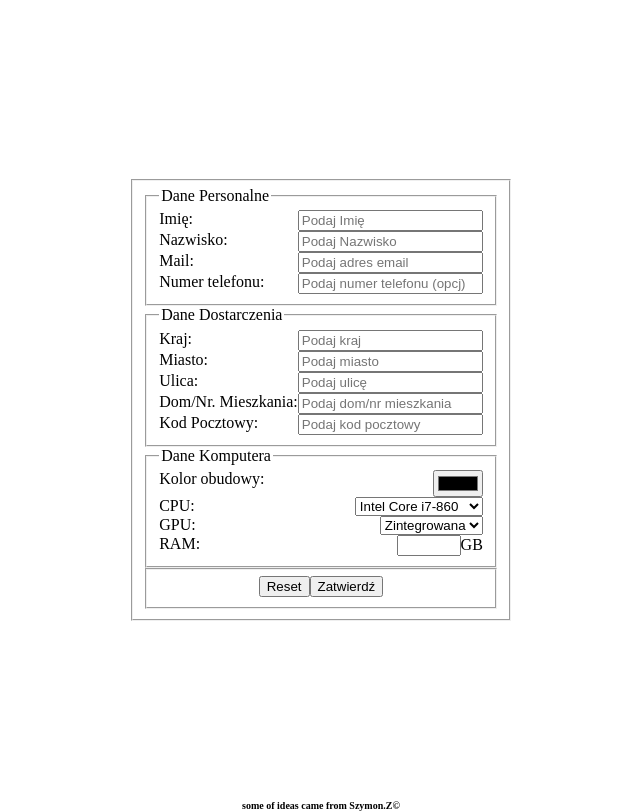
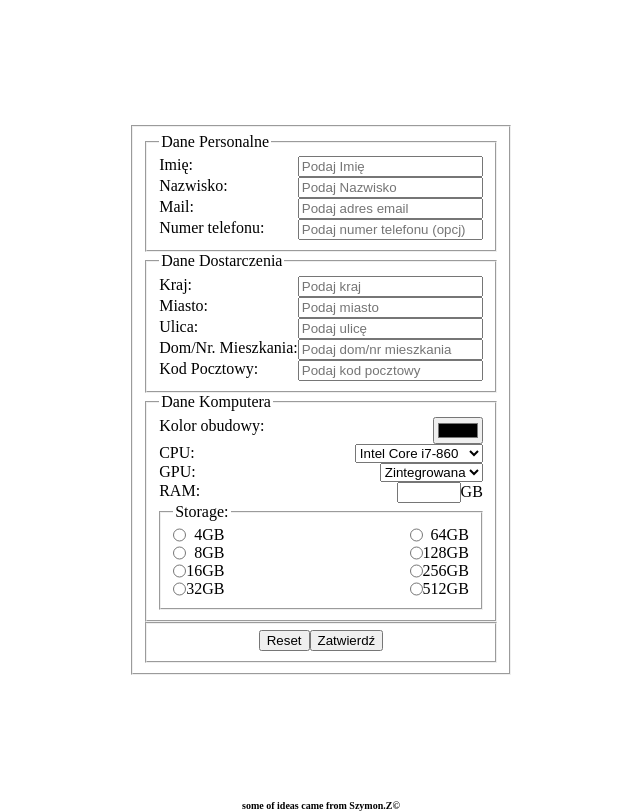
Before and after one commit to 4TiZaras/les1, a plain HTML site: page form.html in a window 1280 px wide. Shown: the whole page, without its empty margins (319-959 px from the left). Drawn offline with Linux system fonts and the light colour scheme.

Commit message:
Made it prettier and added storage option

```diff
--- a/form.html
+++ b/form.html
@@ -98,6 +98,23 @@
                         <input type="number" min="2" max="256" required>GB
                     </div>
                 </label>
+                <fieldset>
+                    <legend>Storage: </legend>
+                <label for="storage">
+                    <div>
+                        <label for="4gb"><input type="radio" name="storage">4GB</label>
+                        <label for="8gb"><input type="radio" name="storage">8GB</label>
+                        <label for="16gb"><input type="radio" name="storage">16GB</label>
+                        <label for="32gb"><input type="radio" name="storage">32GB</label>
+                    </div>
+                    <div>
+                        <label for="64gb"><input type="radio" name="storage">64GB</label>
+                        <label for="128gb"><input type="radio" name="storage">128GB</label>
+                        <label for="256gb"><input type="radio" name="storage">256GB</label>
+                        <label for="512gb"><input type="radio" name="storage">512GB</label>
+                    </div>
+                </label>
+                </fieldset>
             </fieldset>
             <fieldset class="int">
             <input type="reset">
```
